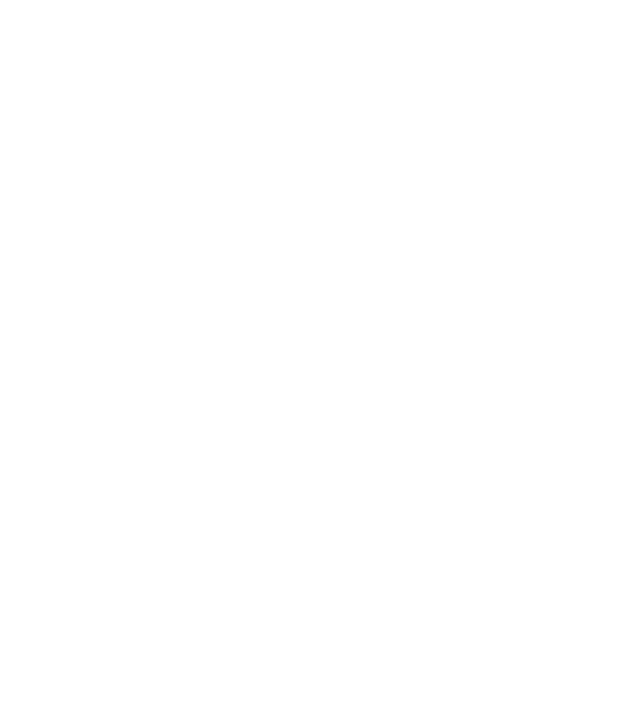
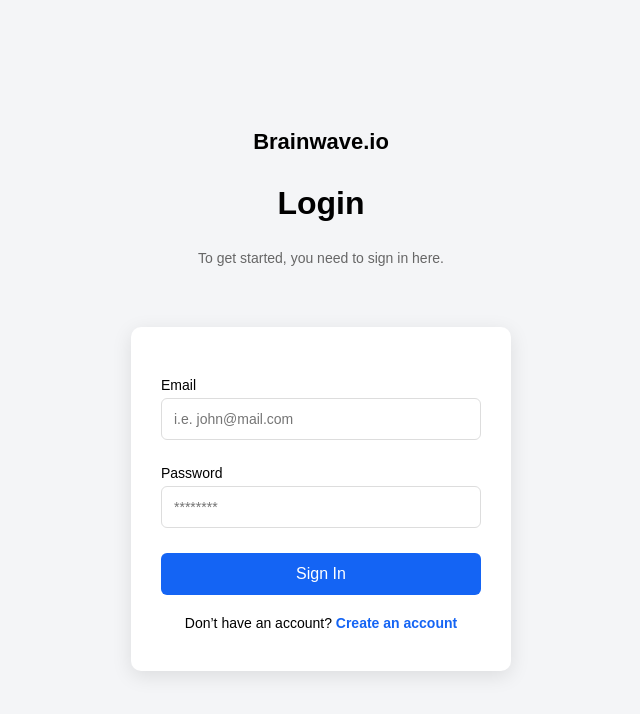
Before and after one commit to Narminkerimovaa/Brainware_io, a plain HTML site: page login.html in a window 1280 px wide. Shown: the whole page, without its empty margins (319-959 px from the left). Drawn offline with Linux system fonts and the light colour scheme.

Commit message:
my local changes

```diff
--- a/assets/css/style.css
+++ b/assets/css/style.css
@@ -0,0 +1,89 @@
+* {
+    margin: 0;
+    padding: 0;
+    box-sizing: border-box;
+    font-family: Arial, sans-serif;
+}
+
+body {
+    background: #f4f5f7;
+    display: flex;
+    justify-content: center;
+    align-items: center;
+    height: 100vh;
+}
+
+.container {
+    text-align: center;
+}
+
+.logo {
+    font-size: 22px;
+    font-weight: bold;
+    margin-bottom: 30px;
+}
+
+.card {
+    background: white;
+    width: 380px;
+    padding: 40px 30px;
+    border-radius: 10px;
+    box-shadow: 0 5px 20px rgba(0, 0, 0, 0.1);
+}
+
+.title {
+    font-size: 32px;
+    margin-bottom: 10px;
+}
+
+.subtitle {
+    font-size: 14px;
+    color: #666;
+    margin-bottom: 25px;
+}
+
+form {
+    text-align: left;
+}
+
+label {
+    font-size: 14px;
+    margin: 10px 0 5px;
+    display: block;
+}
+
+input {
+    width: 100%;
+    padding: 12px;
+    border: 1px solid #ddd;
+    border-radius: 6px;
+    margin-bottom: 15px;
+    font-size: 14px;
+}
+
+.btn {
+    width: 100%;
+    padding: 12px;
+    background: #1464f4;
+    color: white;
+    border: none;
+    border-radius: 6px;
+    font-size: 16px;
+    cursor: pointer;
+    margin-top: 10px;
+}
+
+.btn:hover {
+    background: #0d53d3;
+}
+
+.bottom-text {
+    margin-top: 20px;
+    font-size: 14px;
+}
+
+.bottom-text a {
+    color: #1464f4;
+    text-decoration: none;
+    font-weight: bold;
+}
--- a/login.html
+++ b/login.html
@@ -6,9 +6,45 @@
     <link rel="stylesheet" href="./assets/css/reset.css">
     <link rel="stylesheet" href="./assets/css/global.css">
     <link rel="stylesheet" href="./assets/css/style.css">
-    <title>Brainware: Login</title>
+
+
+
+    <title>Login</title>
+    <!-- <link rel="stylesheet" href="style.css" /> -->
 </head>
 <body>
 
+
+
+    <div class="container">
+        <h2 class="logo">Brainwave.io</h2>
+
+
+        <h1 class="title">Login</h1>
+        <br>
+            <p class="subtitle">To get started, you need to sign in here.</p>
+
+<br>
+<br>
+
+        <div class="card">
+
+            <form>
+                <label>Email</label>
+                <input type="email" placeholder="i.e. john@mail.com" required />
+
+                <label>Password</label>
+                <input type="password" placeholder="********" required />
+
+                <button type="submit" class="btn">Sign In</button>
+            </form>
+
+            <p class="bottom-text">
+                Don’t have an account?
+                <a href="#">Create an account</a>
+            </p>
+        </div>
+    </div>
+
 </body>
 </html>
```
Also changed, not shown: index.html (+2 -0 lines).
